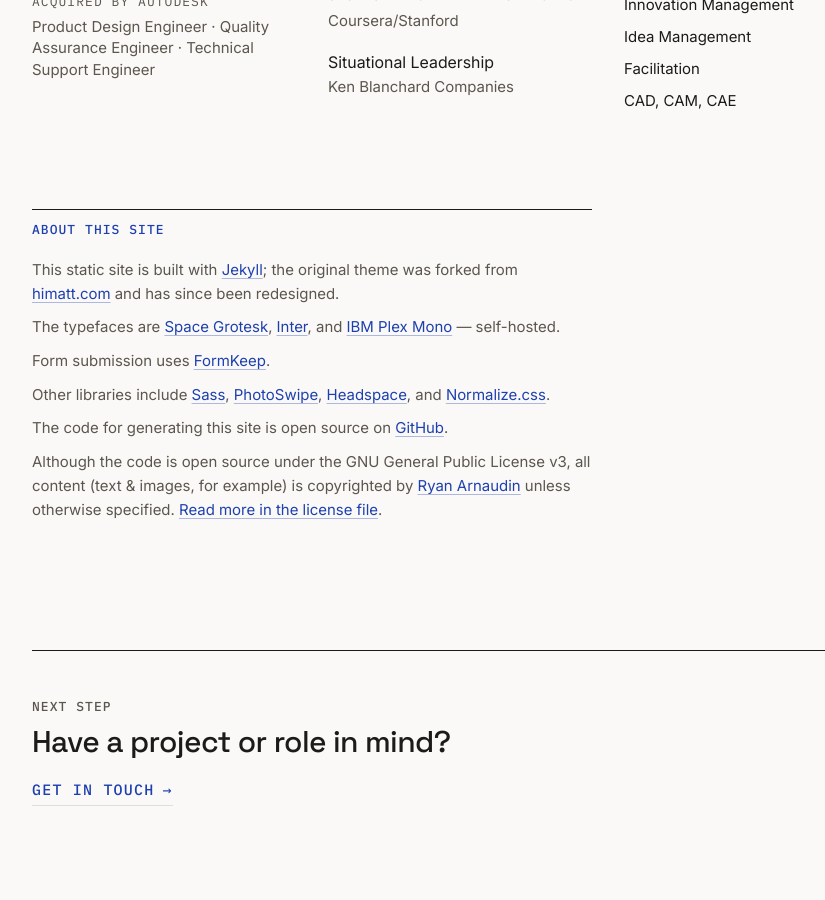
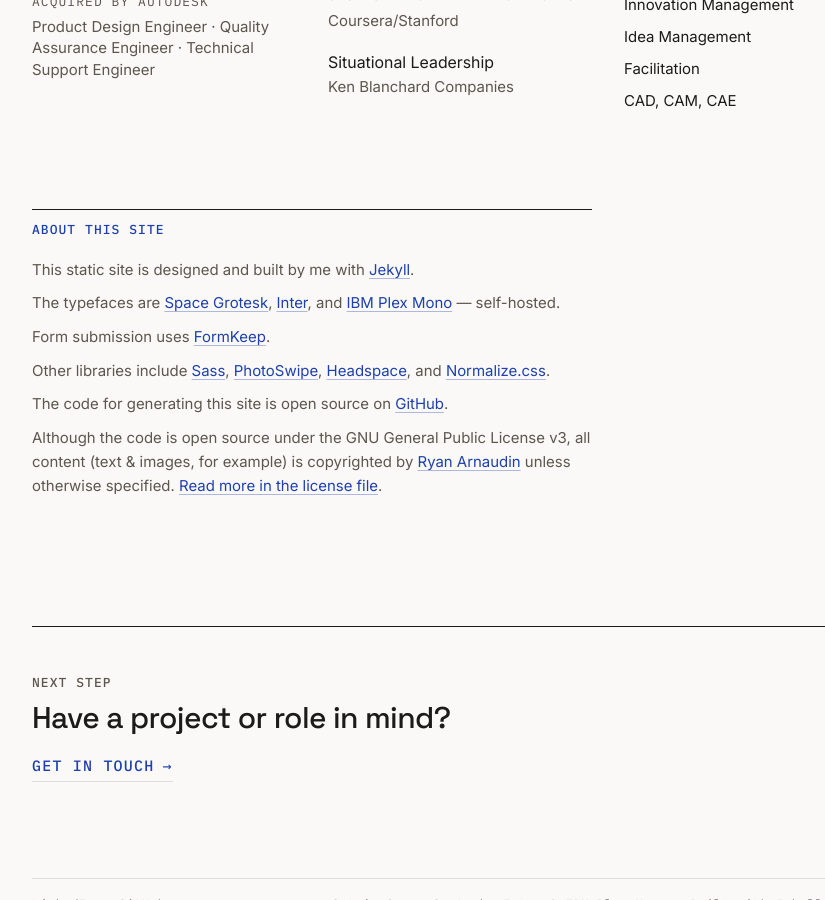
Before and after one commit to arnaudin/arnaudin.github.io, a Jekyll site: the page built from _pages/about.html, in a window 1280 px wide and 900 px high, scrolled down 1384 px. Shown: the whole window, without its empty margins (32-857 px from the left). Built offline with Jekyll 4.4.1, drawn with Linux system fonts in a browser that asks for light colours.

Commit message:
the ship has been rebuilt plank by plank

```diff
--- a/_pages/about.html
+++ b/_pages/about.html
@@ -113,7 +113,7 @@
   - Jekyll
 
 about_site: |
-  - This static site is built with [Jekyll](https://github.com/jekyll/jekyll); the original theme was forked from [himatt.com](https://github.com/MattGreyDesign/himatt.com) and has since been redesigned.
+  - This static site is designed and built by me with [Jekyll](https://github.com/jekyll/jekyll).
   - The typefaces are [Space Grotesk](https://fonts.google.com/specimen/Space+Grotesk), [Inter](https://rsms.me/inter/), and [IBM Plex Mono](https://www.ibm.com/plex/) — self-hosted.
   - Form submission uses [FormKeep](https://formkeep.com/).
   - Other libraries include [Sass](https://sass-lang.com/), [PhotoSwipe](https://photoswipe.com/), [Headspace](https://github.com/gdub22/headspace), and [Normalize.css](http://github.com/necolas/normalize.css).
```
Also changed, not shown: README.md (+1 -1 lines).
